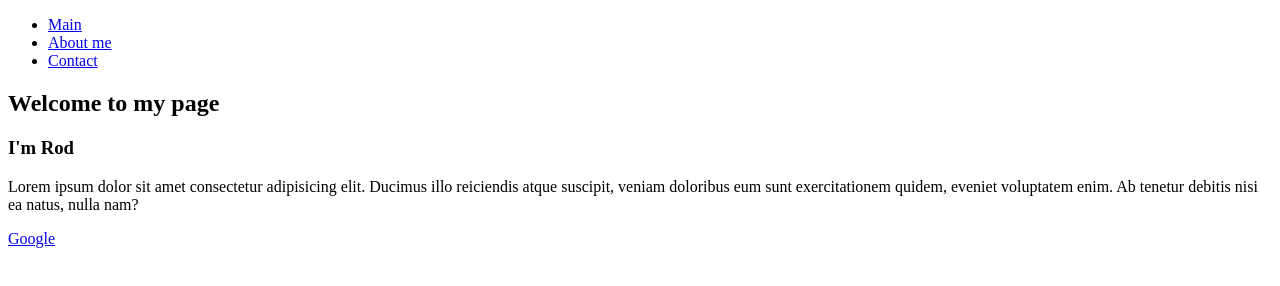
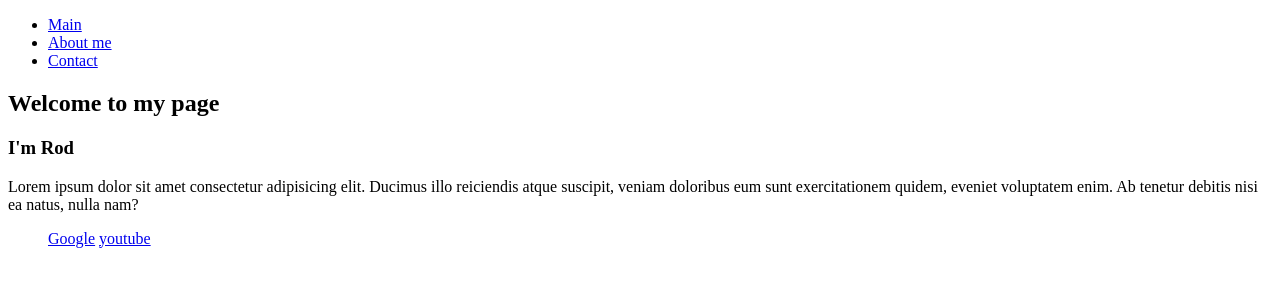
Before and after one commit to edefivan/GIT-Edison-Practica, a plain HTML site: page index.html in a window 1280 px wide. Drawn offline with Linux system fonts and the light colour scheme.

Commit message:
index fue modificado

```diff
--- a/index.html
+++ b/index.html
@@ -20,9 +20,15 @@
     <h3>I'm <span>Rod</span></h3>
     <p>Lorem ipsum dolor sit amet consectetur adipisicing elit. Ducimus illo reiciendis atque suscipit, veniam doloribus eum sunt exercitationem quidem, eveniet voluptatem enim. Ab tenetur debitis nisi ea natus, nulla nam?</p>
 
-</body>
-</html>
+
+    </html>
 
 <main>
-    <footer><a href="https://gooogle.com">Google</a></footer>
+    <footer>
+        <ul>
+        <a href="https://gooogle.com">Google</a>
+        <a href="https://youtube.com">youtube</a>
+        </ul>
+    </footer>
+</body>
 </main>
```
